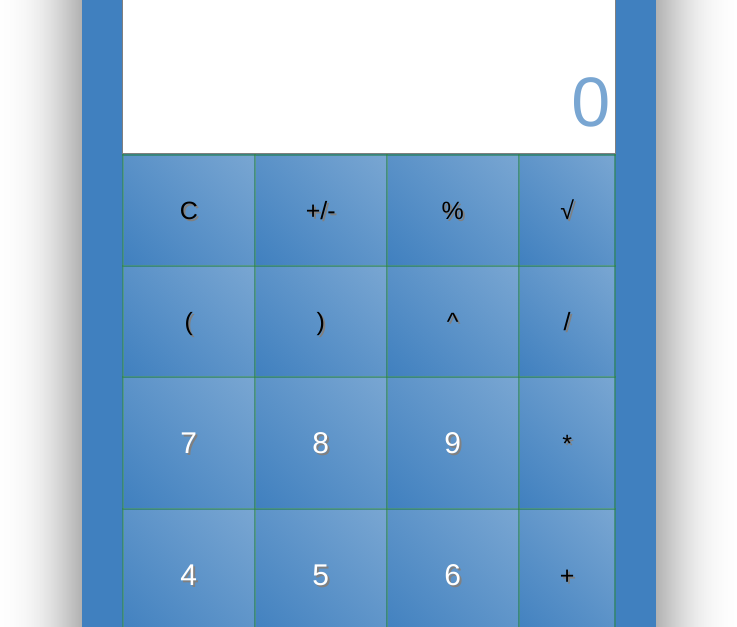
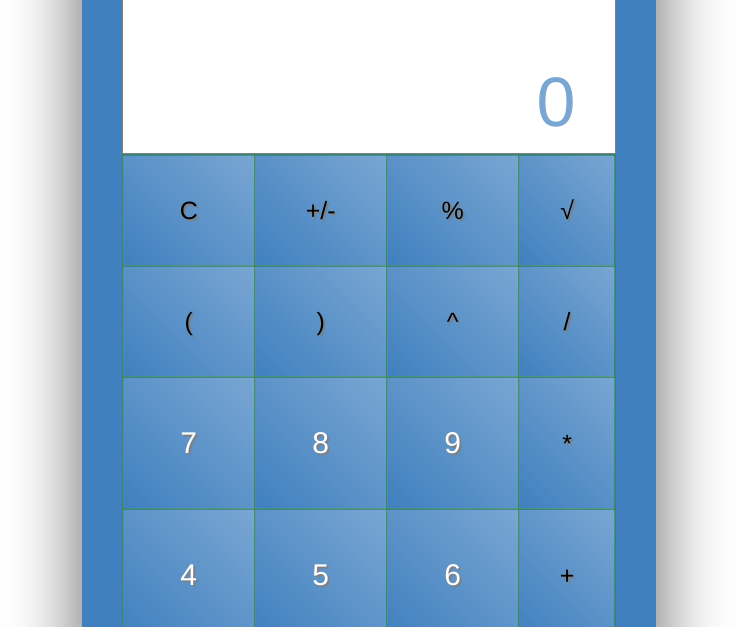
Before and after one commit to wasadar/race00-web, a plain HTML site: page index.html in a window 1280 px wide. Shown: the part 173-800 px from the top of the page, without its empty margins (271-1008 px from the left). Drawn offline with Linux system fonts and the light colour scheme.

Commit message:
Changes in css

```diff
--- a/css/style.css
+++ b/css/style.css
@@ -25,6 +25,10 @@
     font-size: 70px;
     color: #79a6d2;
     text-align: right;
+    width: 11.5ch;
+    overflow: hidden;
+    white-space: nowrap;
+    text-overflow: ellipsis;
 }
 #output{
     font-size: 30px;
```
